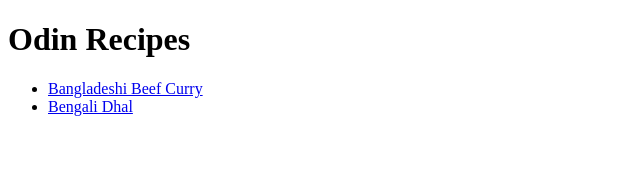
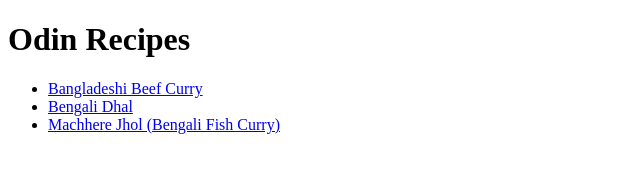
Before and after one commit to md-merajus/odin-recipes, a plain HTML site: page index.html in a window 1280 px wide. Shown: the whole page, without its empty margins (0-640 px from the left). Drawn offline with Linux system fonts and the light colour scheme.

Commit message:
feat: add a list item in unordered list in index.html
Add a link to fish-curry.html as list item in index.html.

```diff
--- a/index.html
+++ b/index.html
@@ -12,6 +12,7 @@
     <ul>
         <li><a href="recipes/beef-curry.html">Bangladeshi Beef Curry</a></li>
         <li><a href="recipes/dhal.html">Bengali Dhal</a></li>
+        <li><a href="recipes/fish-curry.html">Machhere Jhol (Bengali Fish Curry)</a></li>
     </ul>
 </body>
 
```
